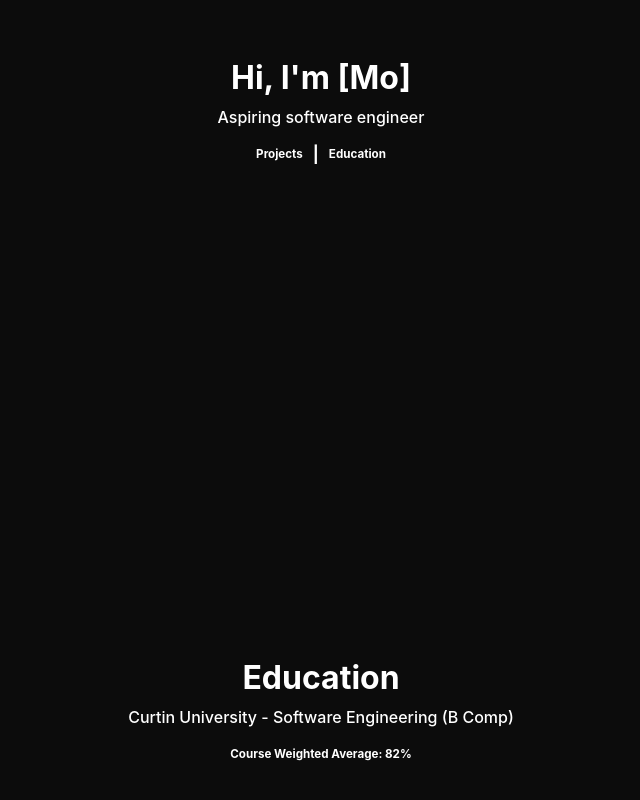
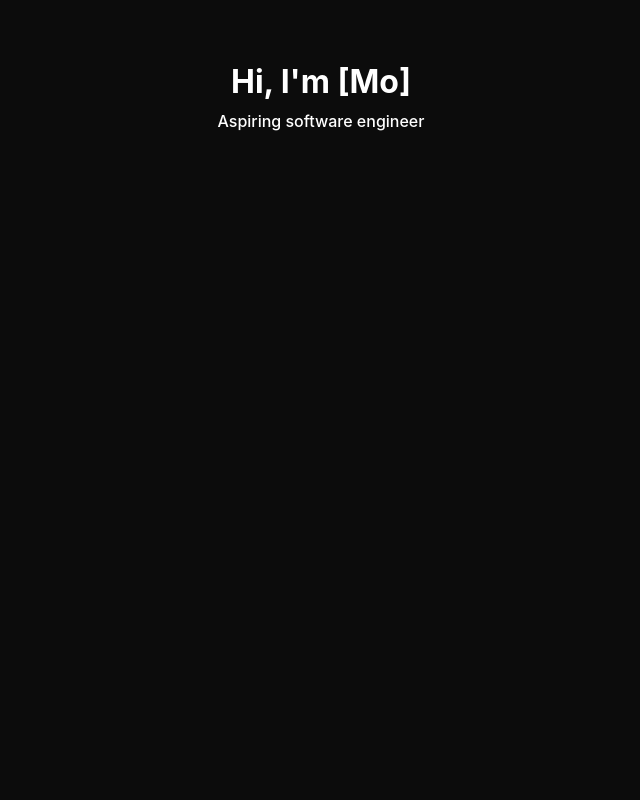
Before and after one commit to MohammedAliHussein/personal-site-v2, a Svelte app: page / in a window 1280 px wide. Shown: the part 286-1086 px from the top of the page, without its empty margins (319-959 px from the left). Built offline with nearby package versions, Linux system fonts and the light colour scheme.

Commit message:
Added down arrow and just used css animations

```diff
--- a/package.json
+++ b/package.json
@@ -15,7 +15,7 @@
     "rollup-plugin-livereload": "^2.0.0",
     "rollup-plugin-svelte": "^7.0.0",
     "rollup-plugin-terser": "^7.0.0",
-    "svelte": "^3.0.0"
+    "svelte": "^3.21.0"
   },
   "dependencies": {
     "sirv-cli": "^2.0.0"
--- a/public/global.css
+++ b/public/global.css
@@ -6,3 +6,17 @@
 	font-family: -apple-system, BlinkMacSystemFont, "Segoe UI", Roboto, Oxygen-Sans, Ubuntu, Cantarell, "Helvetica Neue", sans-serif;
 	background-color: rgb(12, 12, 12);
 }
+
+::-webkit-scrollbar {
+    width: 2px;
+    border-radius: 20px;
+}
+
+::-webkit-scrollbar-thumb {
+    background: rgb(59, 59, 59);
+    transition: 0.2s ease-in-out;
+}
+
+::-webkit-scrollbar-thumb:hover {
+    background: rgb(73, 73, 73);
+}
--- a/public/index.html
+++ b/public/index.html
@@ -10,6 +10,8 @@
 	<link rel='stylesheet' href='/global.css'>
 	<link rel='stylesheet' href='/build/bundle.css'>
 
+	<script src="https://kit.fontawesome.com/3ade200140.js" crossorigin="anonymous"></script>
+
 	<script defer src='/build/bundle.js'></script>
 </head>
 
--- a/src/App.svelte
+++ b/src/App.svelte
@@ -1,15 +1,35 @@
 <script>
 	import Header from "./sections/Header.svelte";
 	import Education from "./sections/Education.svelte";
+	import { onMount } from "svelte";
+
+	let ready = false;
+	let scrollY;
+	let innerHeight;
+	let showingEducation;
+
+	onMount(() => {
+		ready = true;
+		showingEducation = scrollY >= (innerHeight * 1.2);
+	});
+
 </script>
 
+<svelte:window bind:innerHeight={innerHeight} bind:scrollY={scrollY}/>
+
 <main>
+{#if ready}
 	<Header/>
-	<Education/>
+	{#if scrollY >= innerHeight}
+		<Education/>
+	{/if}
 	<!-- <Projects/>
 	<Technologies/> -->
+{/if}
 </main>
 
 <style>
-
+	main {
+		height: 150vh;
+	}
 </style>
--- /dev/null
+++ b/src/components/HeaderDownArrow.svelte
@@ -0,0 +1,36 @@
+<script>
+    import { onMount } from "svelte";
+
+    let ready = false
+
+    onMount(() => {
+        ready = true;
+    });
+
+</script>
+
+{#if ready}
+    <i class="fa-solid fa-arrow-down fa-fade"></i>
+{/if}
+
+<style>
+    i {
+        margin-top: 10px;
+        animation: waitFor 2.8s infinite;
+    }
+
+    @keyframes waitFor {
+        0% {
+            opacity: 0;
+        }
+        27% {
+            opacity: 0;
+        }
+        67% {
+            opacity: 1;
+        }
+        100% {
+            opacity: 0;
+        }
+    }
+</style>
--- a/src/components/HeaderNavigation.svelte
+++ b/src/components/HeaderNavigation.svelte
@@ -1,6 +1,4 @@
 <script>
-    import { fly } from "svelte/transition";
-    import { circOut } from "svelte/easing";
     import { onMount } from "svelte";
 
     let ready = false;
@@ -11,14 +9,13 @@
 
 </script>
 
-
 {#if ready}
-    <div class="header-nav" in:fly={{duration: 500, y: -20, easing: circOut, delay: 600}}>
-        <h5>Projects</h5>
+    <div class="header-nav">
+        <!-- <h5>Projects</h5>
         <h3>|</h3>
         <h5>Education</h5>
-        <!-- <h3>|</h3> -->
-        <!-- <h5>Technologies</h5> -->
+        <h3>|</h3>
+       <h5>Technologies</h5> -->
     </div>
 {/if}
 
@@ -28,9 +25,22 @@
         justify-content: center;
         align-items: center;
         font-size: 14px;
+        animation: slideIn 0.5s cubic-bezier(0, 0.55, 0.45, 1) 0.6s;
+        opacity: 0;
     }
 
     h5 {
         margin: 10px;
     }
+
+    @keyframes slideIn {
+        0% {
+            opacity: 0;
+            transform: translateY(-20px);
+        }
+        100% {
+            opacity: 1;
+            transform: translateY(0px);
+        }
+    }
 </style>
--- a/src/components/HeaderSubTitle.svelte
+++ b/src/components/HeaderSubTitle.svelte
@@ -1,8 +1,6 @@
 <script>
-    export let subTitle;
+    export let subTitle = "test";
 
-    import { fly } from "svelte/transition";
-    import { circOut } from "svelte/easing";
     import { onMount } from "svelte";
 
     let ready = false;
@@ -14,7 +12,7 @@
 </script>
 
 {#if ready}
-    <h3 in:fly={{duration: 500, y: -20, easing: circOut, delay: 300}}>{subTitle}</h3>
+    <h3>{subTitle}</h3>
 {/if}
 
 <style>
@@ -22,5 +20,23 @@
         font-size: 16px;
         font-weight: 500;
         margin: 10px;
+        animation: slideIn 0.8s cubic-bezier(0, 0.55, 0.45, 1);
+    }
+
+    @keyframes slideIn {
+        0% {
+            opacity: 0;
+            transform: translateY(-20px);
+            display: none;
+        }
+        60% {
+            opacity: 0;
+            transform: translateY(-20px);
+            display: contents;
+        }
+        100% {
+            opacity: 1;
+            transform: translateY(0px);
+        }
     }
 </style>
--- a/src/components/HeaderTitle.svelte
+++ b/src/components/HeaderTitle.svelte
@@ -14,12 +14,24 @@
 </script>
 
 {#if ready}
-    <h1 in:fly={{duration: 500, y: -20, easing: circOut}}>{title}</h1>
+    <h1>{title}</h1>
 {/if}
 
 <style>
     h1 {
         font-size: 32px;
         font-weight: 700;
+        animation: slideIn 0.5s cubic-bezier(0, 0.55, 0.45, 1);
+    }
+
+    @keyframes slideIn {
+        0% {
+            opacity: 0;
+            transform: translateY(-20px);
+        }
+        100% {
+            opacity: 1;
+            transform: translateY(0px);
+        }
     }
 </style>
--- a/src/sections/Education.svelte
+++ b/src/sections/Education.svelte
@@ -1,9 +1,8 @@
 <script>
     import HeaderTitle from "../components/HeaderTitle.svelte";
     import HeaderSubTitle from "../components/HeaderSubTitle.svelte";
-    import { fly, fade } from "svelte/transition";
-    import { circOut } from "svelte/easing";
 </script>
+
 
 <div class="education">
     <HeaderTitle title={"Education"}/>
--- a/src/sections/Header.svelte
+++ b/src/sections/Header.svelte
@@ -2,12 +2,14 @@
     import HeaderTitle from "../components/HeaderTitle.svelte";
     import HeaderSubTitle from "../components/HeaderSubTitle.svelte";
     import HeaderNavigation from "../components/HeaderNavigation.svelte";
+    import HeaderDownArrow from "../components/HeaderDownArrow.svelte";
 </script>
 
 <div class="header">
     <HeaderTitle title={"Hi, I'm [Mo]"}/>
     <HeaderSubTitle subTitle={"Aspiring software engineer"}/>
-    <HeaderNavigation/>
+    <HeaderDownArrow/>
+    <!-- <HeaderNavigation/> -->
 </div>
 
 <style>
```
Also changed, not shown: 1 other file (tests, documents, lock files or other folders).
